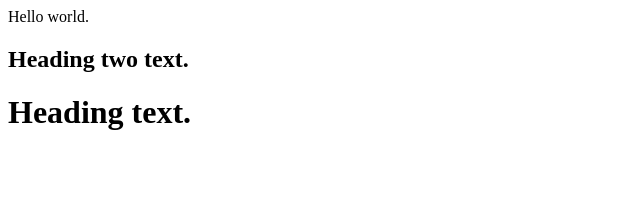
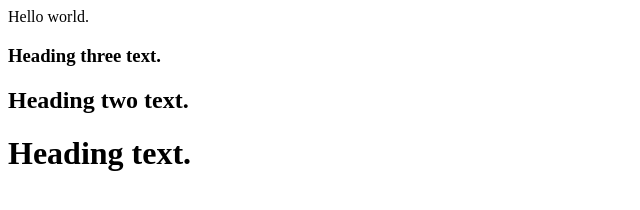
Before and after one commit to tony-brown/website, a plain HTML site: page index.html in a window 1280 px wide. Shown: the whole page, without its empty margins (0-640 px from the left). Drawn offline with Linux system fonts and the light colour scheme.

Commit message:
Added another line to index.html

```diff
--- a/index.html
+++ b/index.html
@@ -1,3 +1,4 @@
 <p>Hello world.</p>
+<h3>Heading three text.</h3>
 <h2>Heading two text.</h2>
 <h1>Heading text.</h1>
```
